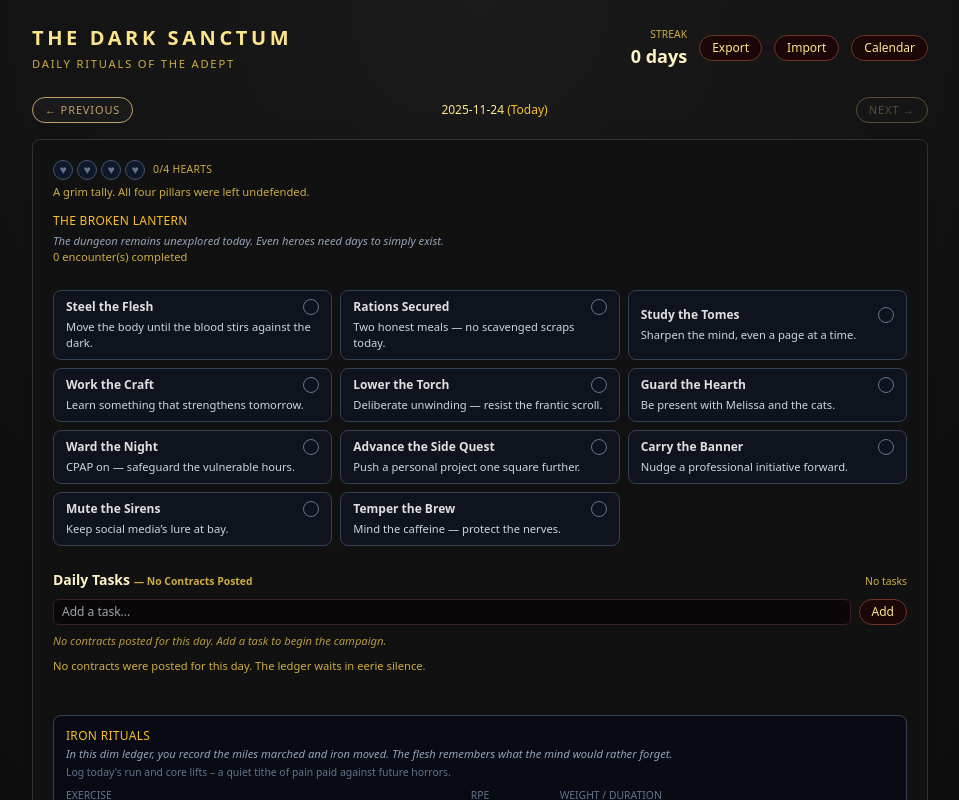
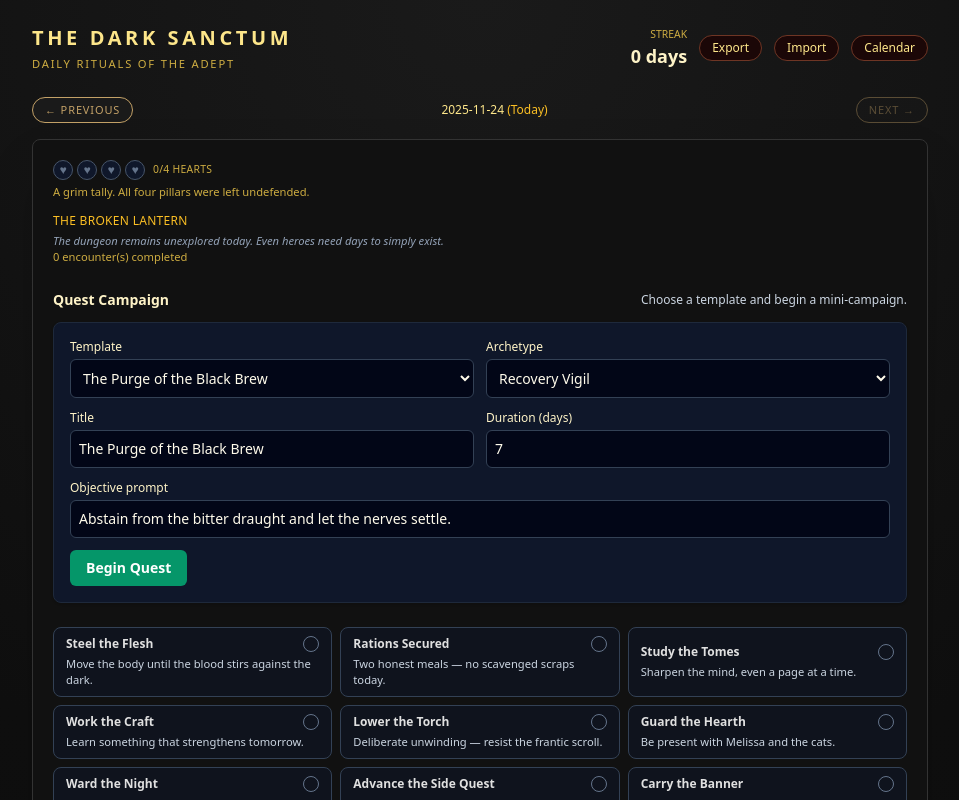
Before and after one commit to Laz627/darkest-dungeon-local-tracker, a Next.js app: page / in a window 1280 px wide. Shown: the top 800 px of the page, without its empty margins (160-1119 px from the left). Built offline with nearby package versions, Linux system fonts and the light colour scheme.

Commit message:
Implement quest campaign section in index.tsx
Added quest campaign section with template selection and quest details.

```diff
--- a/pages/index.tsx
+++ b/pages/index.tsx
@@ -648,6 +648,108 @@ export default function HomePage() {
           </div>
         </section>
 
+        {/* QUESTS */}
+        <section className="space-y-3">
+          <div className="flex items-center justify-between">
+            <h3 className="text-sm font-semibold text-amber-100">Quest Campaign</h3>
+            {!activeQuest && (
+              <span className="text-xs text-slate-300">
+                Choose a template and begin a mini-campaign.
+              </span>
+            )}
+          </div>
+
+          {activeQuest ? (
+            <div className="space-y-3">
+              <QuestActiveCard
+                quest={activeQuest}
+                questDays={activeQuestDays}
+                onOpenLog={() => setLogOpen(true)}
+                onViewDetail={() =>
+                  document.getElementById("quest-detail")?.scrollIntoView({
+                    behavior: "smooth",
+                  })
+                }
+              />
+              <div id="quest-detail">
+                <QuestDetail quest={activeQuest} questDays={activeQuestDays} />
+              </div>
+            </div>
+          ) : (
+            <div className="rounded-lg border border-slate-800 bg-slate-900 p-4 shadow">
+              <div className="grid gap-3 sm:grid-cols-2">
+                <label className="text-xs text-amber-100">
+                  Template
+                  <select
+                    value={selectedTemplateId}
+                    onChange={(e) => setSelectedTemplateId(e.target.value)}
+                    className="mt-1 w-full rounded-md border border-slate-700 bg-slate-950 p-2 text-sm text-amber-50"
+                  >
+                    {QUEST_TEMPLATES.map((template) => (
+                      <option key={template.id} value={template.id}>
+                        {template.title}
+                      </option>
+                    ))}
+                  </select>
+                </label>
+
+                <label className="text-xs text-amber-100">
+                  Archetype
+                  <select
+                    value={customArchetype}
+                    onChange={(e) =>
+                      setCustomArchetype(e.target.value as QuestArchetype)
+                    }
+                    className="mt-1 w-full rounded-md border border-slate-700 bg-slate-950 p-2 text-sm text-amber-50"
+                  >
+                    <option value="discipline_pact">Discipline Pact</option>
+                    <option value="health_rite">Health Rite</option>
+                    <option value="recovery_vigil">Recovery Vigil</option>
+                    <option value="custom">Custom</option>
+                  </select>
+                </label>
+
+                <label className="text-xs text-amber-100">
+                  Title
+                  <input
+                    value={customTitle}
+                    onChange={(e) => setCustomTitle(e.target.value)}
+                    placeholder="Name your quest"
+                    className="mt-1 w-full rounded-md border border-slate-700 bg-slate-950 p-2 text-sm text-amber-50"
+                  />
+                </label>
+
+                <label className="text-xs text-amber-100">
+                  Duration (days)
+                  <input
+                    type="number"
+                    min={1}
+                    value={customDuration}
+                    onChange={(e) => setCustomDuration(Number(e.target.value))}
+                    className="mt-1 w-full rounded-md border border-slate-700 bg-slate-950 p-2 text-sm text-amber-50"
+                  />
+                </label>
+
+                <label className="text-xs text-amber-100 sm:col-span-2">
+                  Objective prompt
+                  <input
+                    value={customIntro}
+                    onChange={(e) => setCustomIntro(e.target.value)}
+                    placeholder="What vow are you making?"
+                    className="mt-1 w-full rounded-md border border-slate-700 bg-slate-950 p-2 text-sm text-amber-50"
+                  />
+                </label>
+              </div>
+              <button
+                onClick={startQuest}
+                className="mt-3 rounded-md bg-emerald-600 px-4 py-2 text-sm font-semibold text-white transition hover:bg-emerald-500"
+              >
+                Begin Quest
+              </button>
+            </div>
+          )}
+        </section>
+
         {/* HABITS */}
         <HabitGrid habits={HABITS} entry={entry} onToggle={toggleHabit} />
 
@@ -677,19 +779,32 @@ export default function HomePage() {
             )}
           </div>
 
+
           {activeQuest ? (
             <div className="space-y-3">
+              {isToday ? (
                 <QuestActiveCard
                   quest={activeQuest}
                   questDays={activeQuestDays}
-                onOpenLog={isToday ? () => setLogOpen(true) : undefined}
+                  onOpenLog={() => setLogOpen(true)}
                   onViewDetail={() =>
                     document.getElementById("quest-detail")?.scrollIntoView({
                       behavior: "smooth",
                     })
                   }
-                isToday={isToday}
+                  isToday
                 />
+              ) : (
+                <QuestActiveCard
+                  quest={activeQuest}
+                  questDays={activeQuestDays}
+                  onViewDetail={() =>
+                    document.getElementById("quest-detail")?.scrollIntoView({
+                      behavior: "smooth",
+                    })
+                  }
+                />
+              )}
               <div id="quest-detail">
                 <QuestDetail quest={activeQuest} questDays={activeQuestDays} />
               </div>
@@ -761,7 +876,7 @@ export default function HomePage() {
               </div>
               <button
                 onClick={startQuest}
-                className="mt-3 rounded-md border border-amber-600 bg-[#2a0b0b] px-3 py-1.5 text-sm font-semibold text-amber-100 transition hover:border-amber-400 hover:bg-[#3a0f0f]"
+                className="mt-3 rounded-md border border-amber-700 bg-[#3e1d26] px-4 py-1.5 text-xs font-semibold text-amber-100 transition hover:border-amber-400 hover:bg-[#3a0f0f]"
               >
                 Begin Quest
               </button>
```
Lines whose indentation alone changed are shown as unchanged.
